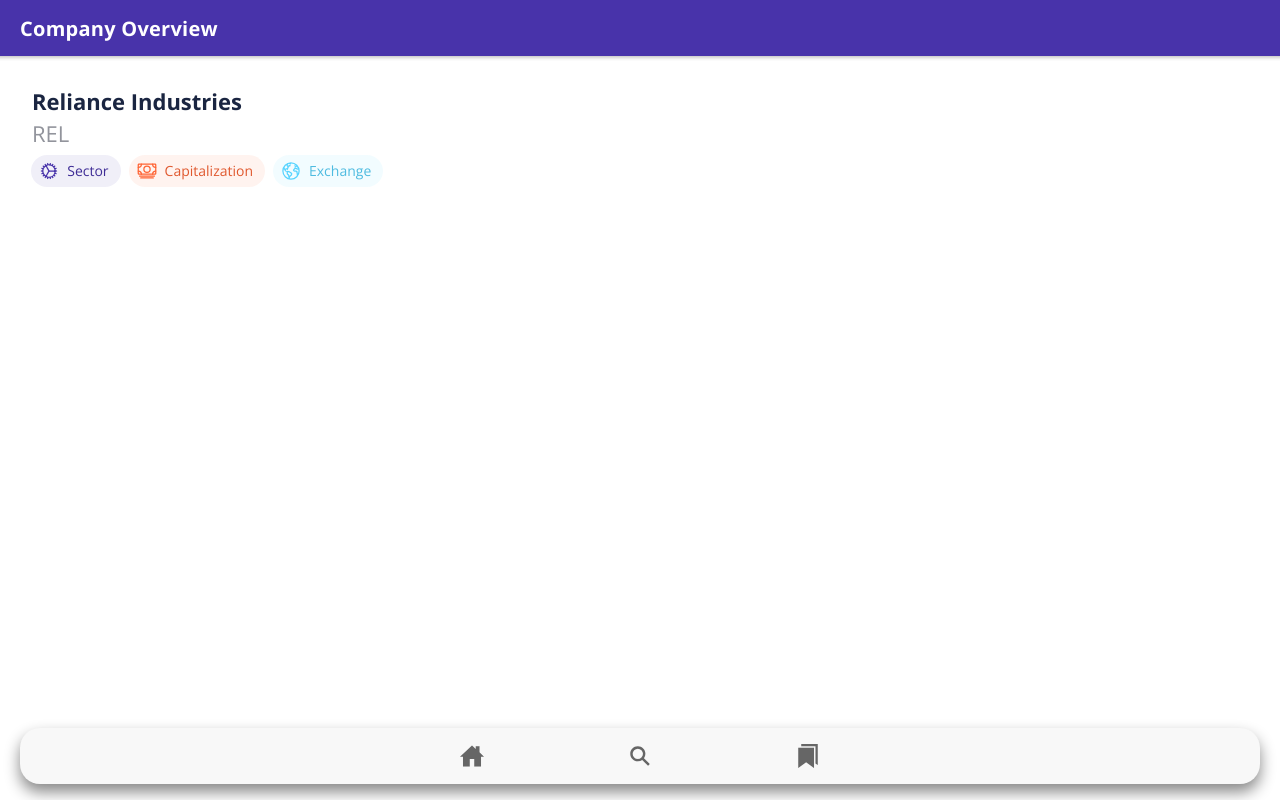
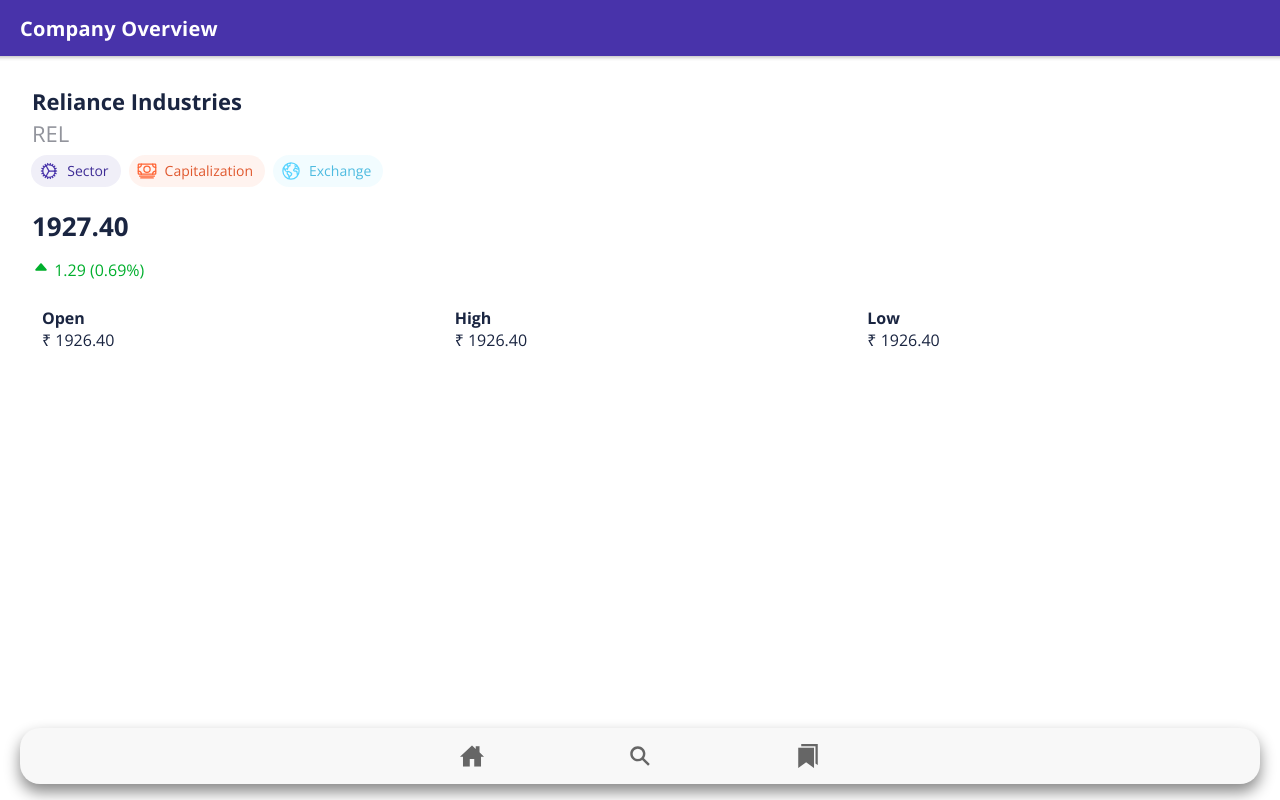
Before and after one commit to subodhGalande/stoxticker, a React (Create React App) app: page /CompanyOverview in a window 1280 px wide. Built offline with nearby package versions, Linux system fonts and the light colour scheme.

Commit message:
prices and other parameters are designed

```diff
--- a/src/pages/CompanyOverview.css
+++ b/src/pages/CompanyOverview.css
@@ -11,3 +11,7 @@
   margin-left: -0.3rem;
   margin-top: -0.3rem;
 }
+
+.prices {
+  display: inline-block;
+}
--- a/src/pages/CompanyOverview.tsx
+++ b/src/pages/CompanyOverview.tsx
@@ -8,9 +8,19 @@
   IonChip,
   IonLabel,
   IonIcon,
+  IonGrid,
+  IonRow,
+  IonCol,
 } from "@ionic/react";
 
-import { cogOutline, earthOutline, cashOutline } from "ionicons/icons";
+import {
+  cogOutline,
+  earthOutline,
+  cashOutline,
+  caretUpOutline,
+  caretDownOutline,
+} from "ionicons/icons";
+import React from "react";
 
 import "./CompanyOverview.css";
 
@@ -48,6 +58,57 @@
               <IonLabel>Exchange</IonLabel>
             </IonChip>
           </div>
+
+          <div>
+            <h1>
+              <strong>1927.40</strong>
+            </h1>
+            <span>
+              <IonText color="success">
+                <p>
+                  <IonIcon size="small" icon={caretUpOutline}></IonIcon> 1.29
+                  (0.69%)
+                </p>
+              </IonText>
+            </span>
+          </div>
+
+          <IonGrid>
+            <IonRow>
+              <IonCol size="4">
+                <IonText color="dark">
+                  <strong>Open</strong>
+                </IonText>
+                <IonText>
+                  <div>
+                    <span>&#8377;</span> 1926.40
+                  </div>
+                </IonText>
+              </IonCol>
+
+              <IonCol>
+                <IonText color="dark">
+                  <strong>High</strong>
+                </IonText>
+                <IonText>
+                  <div>
+                    <span>&#8377;</span> 1926.40
+                  </div>
+                </IonText>
+              </IonCol>
+
+              <IonCol>
+                <IonText color="dark">
+                  <strong>Low</strong>
+                </IonText>
+                <IonText>
+                  <div>
+                    <span>&#8377;</span> 1926.40
+                  </div>
+                </IonText>
+              </IonCol>
+            </IonRow>
+          </IonGrid>
         </div>
       </IonContent>
     </IonPage>
```
Also changed, not shown: 1 other file (tests, documents, lock files or other folders).
